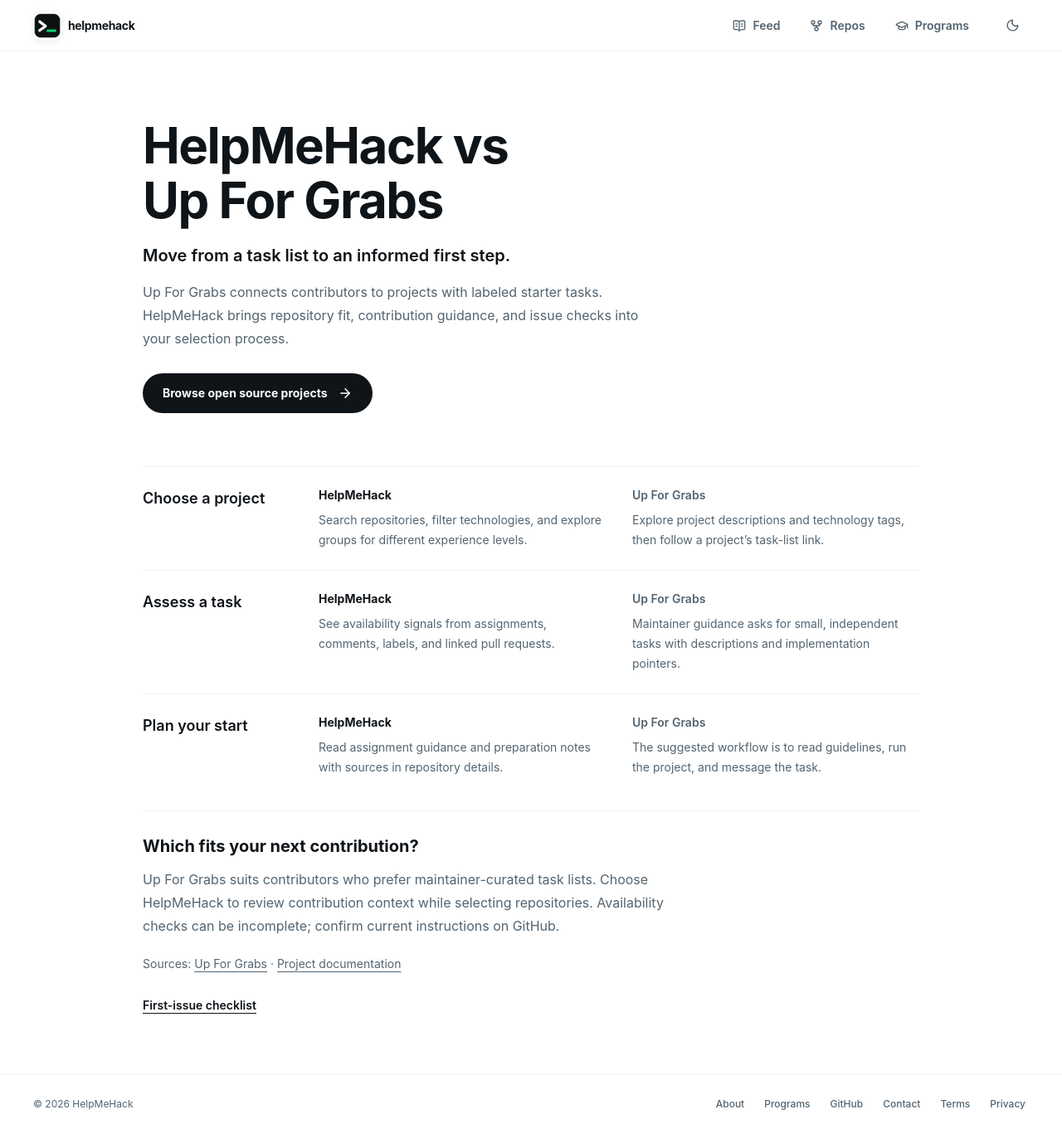
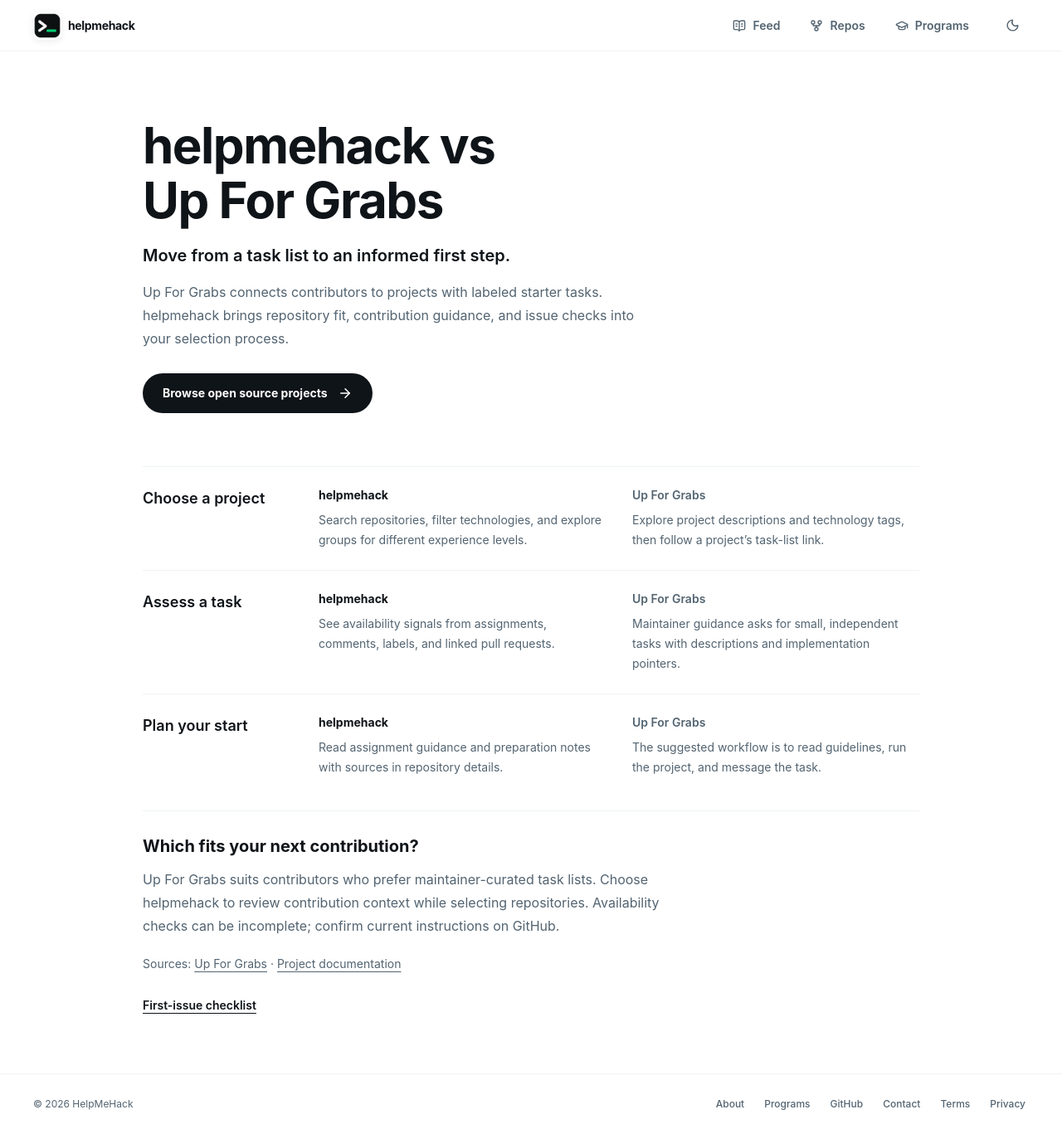
Before and after one commit to rohanmalhotracodes/helpmehack, a Next.js app: page /compare/helpmehack-vs-up-for-grabs in a window 1280 px wide. Shown: the whole page at 83% size. Built offline with nearby package versions, Linux system fonts and the light colour scheme.

Commit message:
Normalize helpmehack brand casing in app/compare/helpmehack-vs-up-for-grabs/page.tsx

```diff
--- a/app/compare/helpmehack-vs-up-for-grabs/page.tsx
+++ b/app/compare/helpmehack-vs-up-for-grabs/page.tsx
@@ -4,17 +4,17 @@ import { ArrowRight } from "lucide-react";
 import { ContributionPageShell } from "@/components/contribution-page-shell";
 import { ComparisonStructuredData } from "@/components/discovery-structured-data";
 
-const title = "HelpMeHack vs Up For Grabs: Choose where to contribute";
-const description = "Up For Grabs connects contributors to projects with labeled starter tasks. HelpMeHack brings repository fit, contribution guidance, and issue checks into your selection process.";
+const title = "helpmehack vs Up For Grabs: Choose where to contribute";
+const description = "Up For Grabs connects contributors to projects with labeled starter tasks. helpmehack brings repository fit, contribution guidance, and issue checks into your selection process.";
 const url = "https://www.helpmehack.tech/compare/helpmehack-vs-up-for-grabs";
-export const metadata: Metadata = { title, description, alternates: { canonical: url }, openGraph: { title, description, url, type: "website", siteName: "HelpMeHack" } };
+export const metadata: Metadata = { title, description, alternates: { canonical: url }, openGraph: { title, description, url, type: "website", siteName: "helpmehack" } };
 const rows = [{"title": "Choose a project", "ours": "Search repositories, filter technologies, and explore groups for different experience levels.", "theirs": "Explore project descriptions and technology tags, then follow a project\u2019s task-list link."}, {"title": "Assess a task", "ours": "See availability signals from assignments, comments, labels, and linked pull requests.", "theirs": "Maintainer guidance asks for small, independent tasks with descriptions and implementation pointers."}, {"title": "Plan your start", "ours": "Read assignment guidance and preparation notes with sources in repository details.", "theirs": "The suggested workflow is to read guidelines, run the project, and message the task."}];
 export default function ComparisonPage() {
   return <ContributionPageShell>
     <ComparisonStructuredData title={title} description={description} url={url} />
     <main className="mx-auto max-w-[1000px] px-5 pb-4 pt-12 sm:px-8 sm:pt-20">
       <section className="max-w-[760px]" aria-labelledby="comparison-title">
-        <h1 id="comparison-title" className="text-balance text-4xl font-bold leading-[1.1] tracking-tight sm:text-6xl">HelpMeHack vs Up For Grabs</h1>
+        <h1 id="comparison-title" className="text-balance text-4xl font-bold leading-[1.1] tracking-tight sm:text-6xl">helpmehack vs Up For Grabs</h1>
         <p className="mt-5 text-xl font-semibold leading-7">Move from a task list to an informed first step.</p>
         <p className="x-muted mt-4 max-w-[60ch] text-pretty text-base leading-7">{description}</p>
         <Link href="/#open-source" className="focus-ring x-primary mt-7 inline-flex min-h-12 items-center gap-3 rounded-full px-6 py-3 text-sm font-bold transition-opacity hover:opacity-85 active:opacity-75">Browse open source projects <ArrowRight size={18} aria-hidden="true" /></Link>
@@ -22,13 +22,13 @@ export default function ComparisonPage() {
       <section className="mt-12 sm:mt-16" aria-label="Contribution workflow comparison">
         {rows.map(row => <section key={row.title} className="x-border border-t py-6 sm:grid sm:grid-cols-[180px_1fr_1fr] sm:gap-8">
           <h2 className="text-lg font-semibold">{row.title}</h2>
-          <div className="mt-4 sm:mt-0"><h3 className="text-sm font-bold">HelpMeHack</h3><p className="x-muted mt-2 max-w-[60ch] text-sm leading-6">{row.ours}</p></div>
+          <div className="mt-4 sm:mt-0"><h3 className="text-sm font-bold">helpmehack</h3><p className="x-muted mt-2 max-w-[60ch] text-sm leading-6">{row.ours}</p></div>
           <div className="mt-4 sm:mt-0"><h3 className="x-muted text-sm font-semibold">Up For Grabs</h3><p className="x-muted mt-2 max-w-[60ch] text-sm leading-6">{row.theirs}</p></div>
         </section>)}
       </section>
       <section className="x-border mt-4 border-t pt-7" aria-labelledby="fit-title">
         <h2 id="fit-title" className="text-xl font-bold">Which fits your next contribution?</h2>
-        <p className="x-muted mt-3 max-w-[65ch] text-base leading-7">Up For Grabs suits contributors who prefer maintainer-curated task lists. Choose HelpMeHack to review contribution context while selecting repositories. Availability checks can be incomplete; confirm current instructions on GitHub.</p>
+        <p className="x-muted mt-3 max-w-[65ch] text-base leading-7">Up For Grabs suits contributors who prefer maintainer-curated task lists. Choose helpmehack to review contribution context while selecting repositories. Availability checks can be incomplete; confirm current instructions on GitHub.</p>
         <p className="x-muted mt-5 text-sm leading-6">Sources: <a href="https://up-for-grabs.net/" className="focus-ring underline underline-offset-4">Up For Grabs</a>{" · "}<a href="https://github.com/up-for-grabs/up-for-grabs.net" className="focus-ring underline underline-offset-4">Project documentation</a></p>
         <Link href="/contribute/first-issue" className="focus-ring mt-5 inline-block py-2 text-sm font-semibold underline underline-offset-4">First-issue checklist</Link>
       </section>
```
